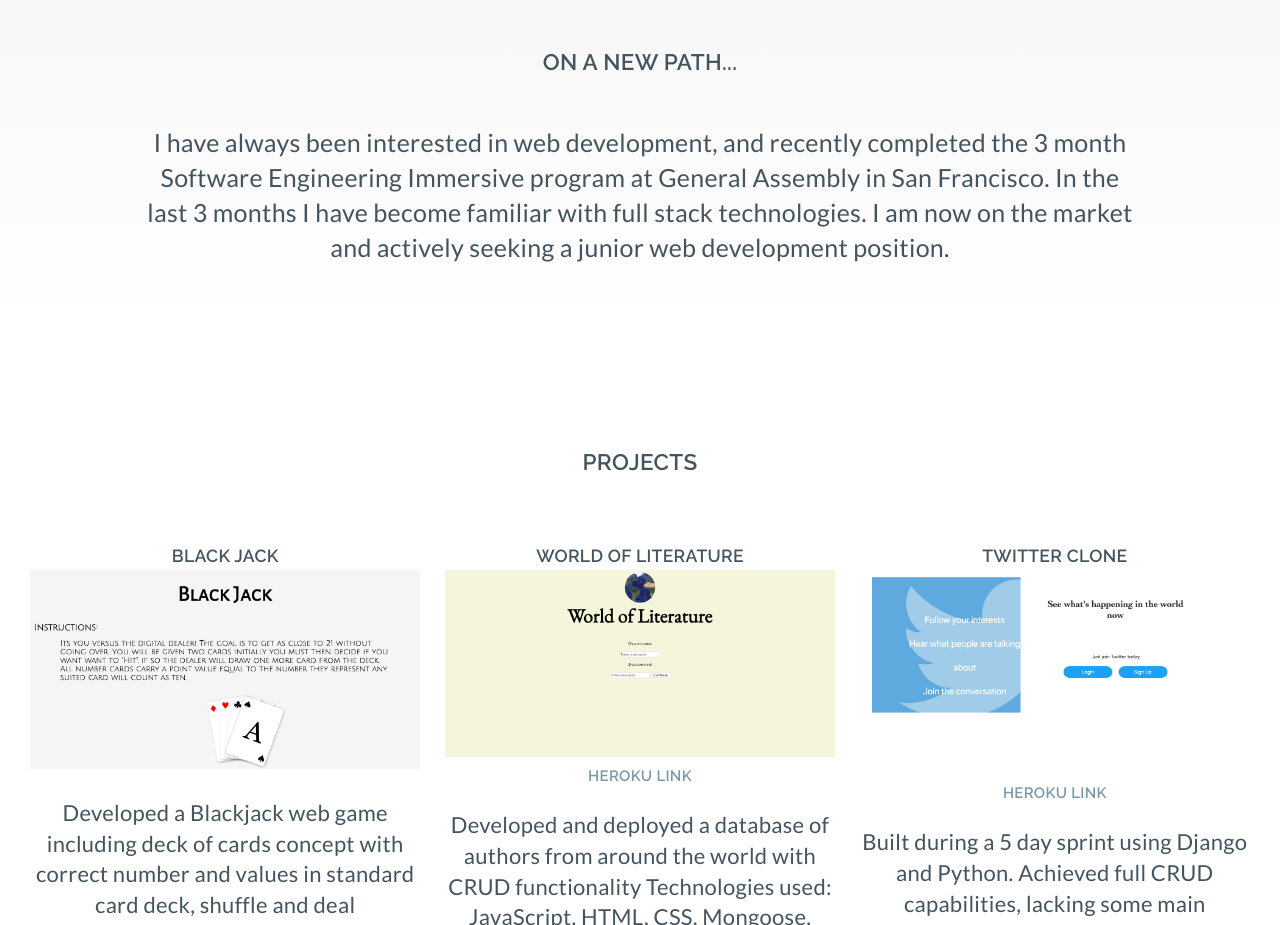
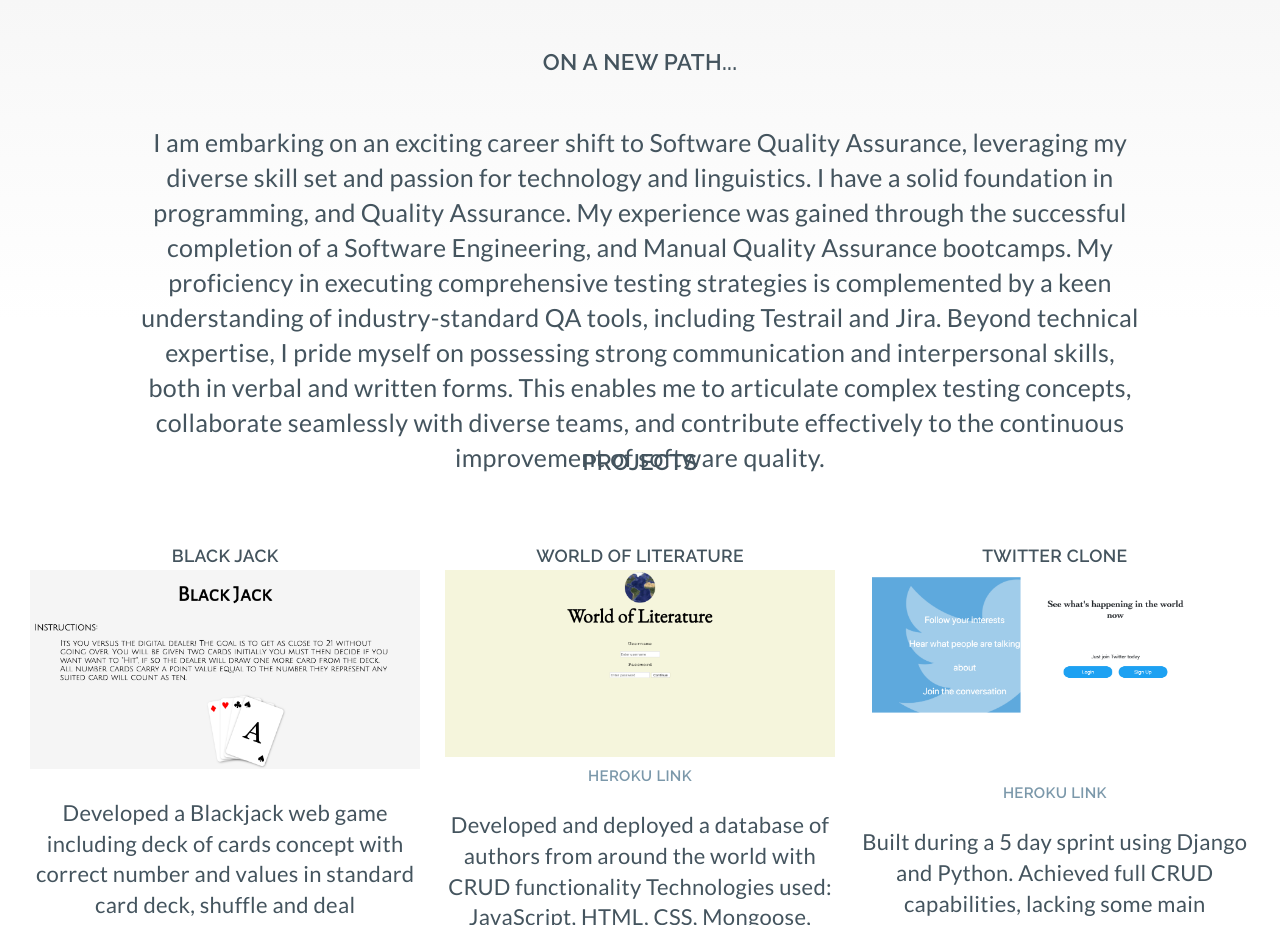
Before and after one commit to serrayon/Portfolio, a React (Create React App) app: page / in a window 1280 px wide. Shown: the part 880-1805 px from the top of the page. Built offline with nearby package versions, Linux system fonts and the light colour scheme.

Commit message:
about me to QA

```diff
--- a/src/components/Landing/About/About.js
+++ b/src/components/Landing/About/About.js
@@ -7,7 +7,7 @@ const About = () => {
       <section id="about" className="callout-about">
         <article className="wrap">
           <h2>On a new path...</h2>
-          <p className='aboutp'>I have always been interested in web development, and recently completed the 3 month Software Engineering Immersive program at General Assembly in San Francisco. In the last 3 months I have become familiar with full stack technologies. I am now on the market and actively seeking a junior web development position.</p>
+          <p className='aboutp'>I am embarking on an exciting career shift to Software Quality Assurance, leveraging my diverse skill set and passion for technology and linguistics. I have a solid foundation in programming, and Quality Assurance. My experience was gained through the successful completion of a  Software Engineering, and Manual Quality Assurance bootcamps. My proficiency in executing comprehensive testing strategies is complemented by a keen understanding of industry-standard QA tools, including Testrail and Jira. Beyond technical expertise, I pride myself on possessing strong communication and interpersonal skills, both in verbal and written forms. This enables me to articulate complex testing concepts, collaborate seamlessly with diverse teams, and contribute effectively to the continuous improvement of software quality.</p>
           <p> </p>
           <p></p>
         </article>
```
